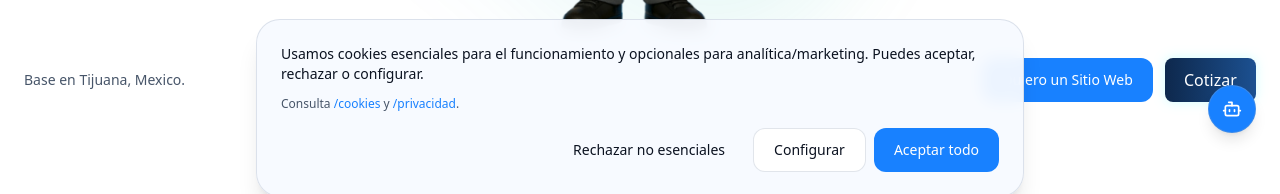
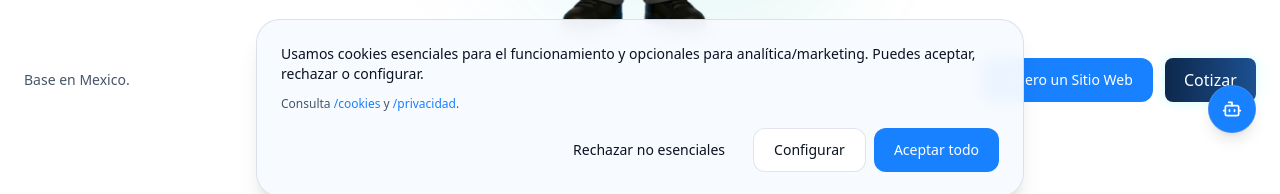
Before and after one commit to ricardormeza/rickyramnext, a Next.js app: page / in a window 1280 px wide. Shown: the part 587-781 px from the top of the page. Built offline with nearby package versions, Linux system fonts and the light colour scheme; no server answers.

Commit message:
cambio de base tj a mx

```diff
--- a/components/sections/RickyRamHero.tsx
+++ b/components/sections/RickyRamHero.tsx
@@ -312,7 +312,7 @@ export default function RickyRamHero({
                 underlineBase ? "underline underline-offset-4" : "no-underline",
               ].join(" ")}
             >
-              Base en Tijuana, Mexico.
+              Base en Mexico.
             </div>
 
             <div className="flex flex-col gap-3 sm:flex-row md:hidden">
```
